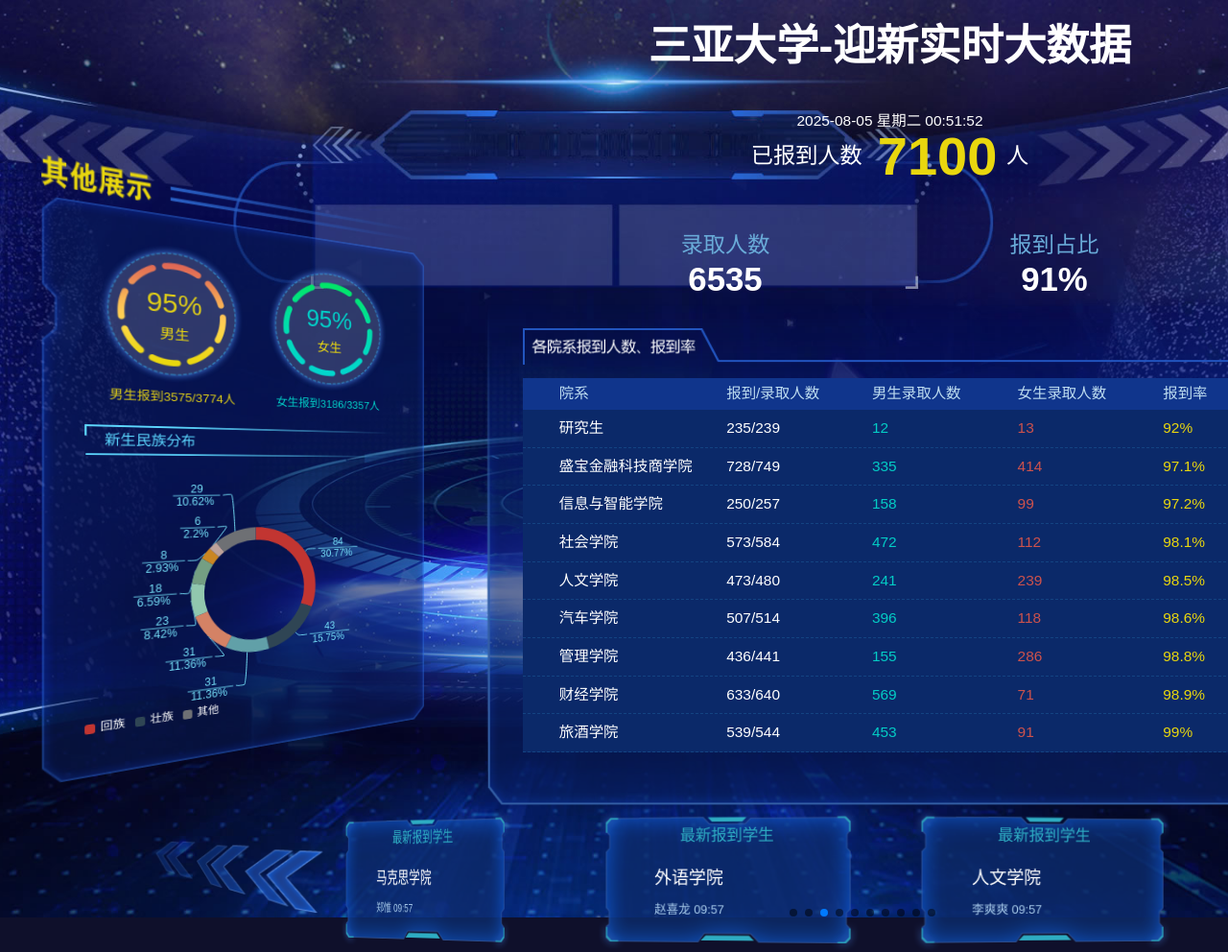
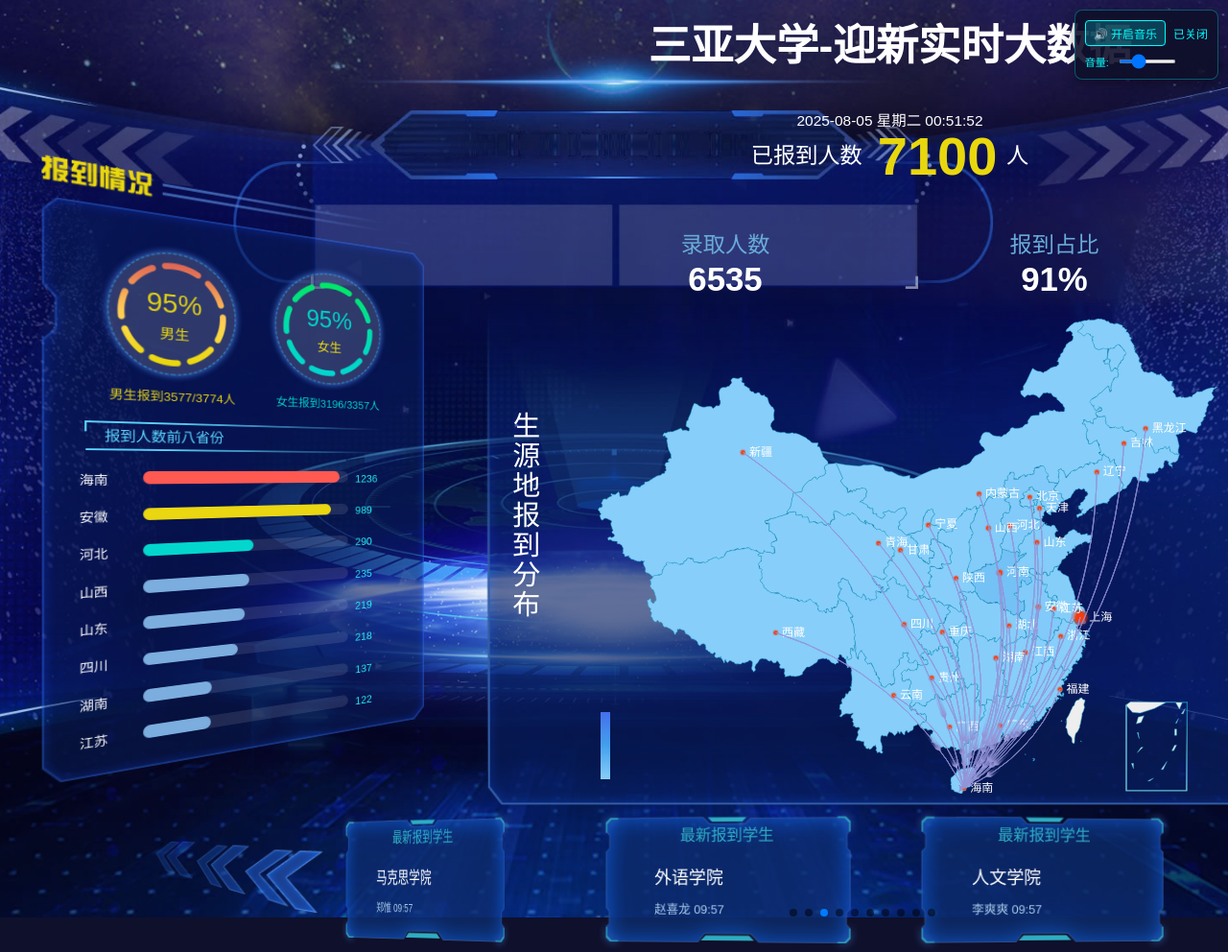
Before and after one commit to ltb1996/zsbdata0804, a plain HTML site: page index.html in a window 1280 px wide. Shown: the top 992 px of the page at 96% size. Drawn offline with Linux system fonts and the light colour scheme.

Commit message:
addyinpin

```diff
--- a/index.html
+++ b/index.html
@@ -27,6 +27,8 @@
 	<!--滚动插件-->
 	<script type="text/javascript" src="./static/js/jquery.vticker-min.js"></script>
 	<script type="text/javascript" src="./static/js/bigdata.js"></script>
+	<!--音频系统-->
+	<script type="text/javascript" src="./static/js/audio-system.js"></script>
 	<script type="text/javascript">
 
 		var paramData = {"studentType":''};
@@ -72,7 +74,88 @@
 			setInterval(studentAge,1000*10);
 			//setInterval(selectCollege,1000*30);
 			setInterval(studentBedData,1000*10);
+
+			// 初始化音频控制
+			initAudioControl();
 		})
+
+		// 音频控制初始化函数
+		function initAudioControl() {
+			if (!window.simpleAudioPlayer) {
+				console.log('音频播放器未加载');
+				return;
+			}
+
+			// 创建音频控制面板
+			const audioControlHTML = `
+				<div class="audio-control-panel" style="
+					position: fixed;
+					top: 10px;
+					right: 10px;
+					z-index: 1000;
+					background: rgba(15, 16, 43, 0.9);
+					border: 1px solid rgba(0, 255, 255, 0.3);
+					border-radius: 8px;
+					padding: 10px;
+					color: #00ffff;
+					font-family: Arial, sans-serif;
+					font-size: 12px;
+					box-shadow: 0 4px 12px rgba(0, 0, 0, 0.3);
+				">
+					<div style="display: flex; align-items: center; gap: 8px; margin-bottom: 8px;">
+						<button id="audioToggle" style="
+							background: rgba(0, 255, 255, 0.2);
+							border: 1px solid #00ffff;
+							color: #00ffff;
+							padding: 4px 8px;
+							border-radius: 4px;
+							cursor: pointer;
+							font-size: 12px;
+						">🔊 开启音乐</button>
+						<span id="audioStatus">已关闭</span>
+					</div>
+					<div style="display: flex; align-items: center; gap: 8px;">
+						<label style="font-size: 11px;">音量:</label>
+						<input type="range" id="volumeControl" min="0" max="100" value="30" style="
+							width: 60px;
+							height: 4px;
+							background: rgba(0, 255, 255, 0.3);
+							border-radius: 2px;
+							outline: none;
+						">
+					</div>
+				</div>
+			`;
+
+			document.body.insertAdjacentHTML('beforeend', audioControlHTML);
+
+			const toggleBtn = document.getElementById('audioToggle');
+			const volumeControl = document.getElementById('volumeControl');
+			const statusText = document.getElementById('audioStatus');
+
+			let isPlaying = false;
+
+			toggleBtn.addEventListener('click', () => {
+				if (isPlaying) {
+					window.simpleAudioPlayer.pause();
+					toggleBtn.textContent = '🔊 开启音乐';
+					statusText.textContent = '已关闭';
+					isPlaying = false;
+				} else {
+					window.simpleAudioPlayer.play();
+					toggleBtn.textContent = '🔇 关闭音乐';
+					statusText.textContent = '播放中';
+					isPlaying = true;
+				}
+			});
+
+			volumeControl.addEventListener('input', (e) => {
+				const volume = parseInt(e.target.value) / 100;
+				window.simpleAudioPlayer.setVolume(volume);
+			});
+
+			console.log('音频控制系统已初始化');
+		}
 	</script>
 	<script type="text/javascript">
 		/*
@@ -175,8 +258,7 @@
 					$(".J_page1").fadeIn('slow', function() {});
 				}
 
-			},3000);
-
+			},10000);
 		});
 	</script>
 	<style>html{font-size: 115.9375px !important;}</style>
--- /dev/null
+++ b/static/js/audio-system.js
@@ -0,0 +1,59 @@
+/**
+ * 简化版背景音乐播放系统
+ * 使用本地MP3文件播放
+ */
+class SimpleAudioPlayer {
+    constructor() {
+        this.audio = null;
+        this.isPlaying = false;
+        this.volume = 0.3;
+        this.init();
+    }
+
+    init() {
+        // 创建音频元素
+        this.audio = new Audio();
+        this.audio.src = './static/78999.mp3';
+        this.audio.loop = true;
+        this.audio.volume = this.volume;
+
+        // 预加载音频
+        this.audio.load();
+    }
+
+    play() {
+        if (!this.audio) return;
+
+        // 处理自动播放限制
+        const playPromise = this.audio.play();
+        if (playPromise !== undefined) {
+            playPromise.catch(error => {
+                console.log('音频播放需要用户交互');
+            });
+        }
+
+        this.isPlaying = true;
+    }
+
+    pause() {
+        if (this.audio && !this.audio.paused) {
+            this.audio.pause();
+            this.isPlaying = false;
+        }
+    }
+
+    setVolume(volume) {
+        this.volume = Math.max(0, Math.min(1, volume));
+        if (this.audio) {
+            this.audio.volume = this.volume;
+        }
+    }
+
+    // 检查音频文件是否存在
+    isAudioAvailable() {
+        return this.audio && this.audio.src;
+    }
+}
+
+// 全局音频播放器
+window.simpleAudioPlayer = new SimpleAudioPlayer();
```
Also changed, not shown: 3 other files.
